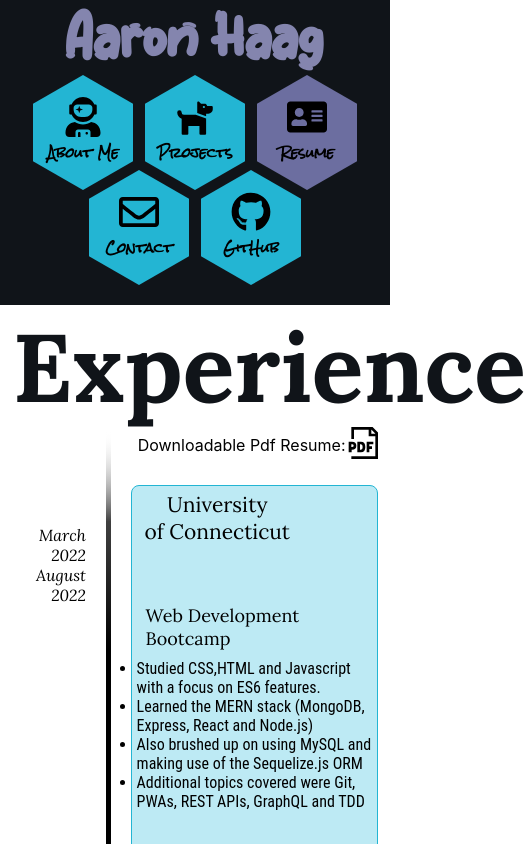
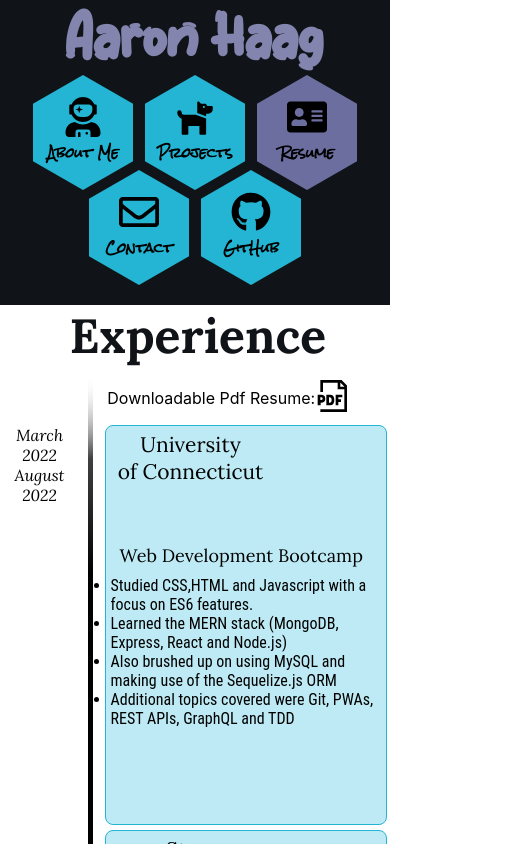
Before and after one commit to AMHaag/react-portfolio, a React (Create React App) app: page / in a window 390 px wide. Both pictures are taken after a click on the element "Resume". Shown: the top 844 px of the page, 526 px wide, since content can reach past the window. Built offline with nearby package versions, Linux system fonts and the light colour scheme.

Commit message:
contact form functionality complete

```diff
--- a/package.json
+++ b/package.json
@@ -4,12 +4,15 @@
   "version": "0.1.0",
   "private": true,
   "dependencies": {
+    "@emailjs/browser": "^3.7.0",
     "@testing-library/jest-dom": "^5.16.5",
     "@testing-library/react": "^13.3.0",
     "@testing-library/user-event": "^13.5.0",
+    "dotenv": "^16.0.3",
     "framer-motion": "^7.4.0",
     "react": "^18.2.0",
     "react-dom": "^18.2.0",
+    "react-hot-toast": "^2.4.0",
     "react-icons": "^4.4.0",
     "react-scripts": "5.0.1",
     "react-transition-group": "^4.4.5",
--- a/src/components/content/Contact.js
+++ b/src/components/content/Contact.js
@@ -1,6 +1,9 @@
 import React, { useState } from 'react';
 import './contentStyle.css';
 import profilePic from '../../images/Ahaag-Photo.jpg';
+import emailjs from '@emailjs/browser';
+import toast, { Toaster } from 'react-hot-toast';
+
 
 function Contact() {
   const [formState, setFormState] = useState({
@@ -12,14 +15,46 @@ function Contact() {
 
   function handleChange(e) {
     setFormState({ ...formState, [e.target.name]: e.target.value });
+    console.log(e);
   }
+let sendMessage = emailjs.send(
+  'service_cfbmo1i',
+  'template_9fe2v2s',
+  formState,
+  '42e7mfMHiKywSccmq'
+);
+
+
+  let sendToast = (formState) => {
+    toast.promise(
+      sendMessage,
+      {
+        loading: 'Loading',
+        success: (data) => `Message sent!`,
+        error: (err) => `This just happened: ${err.toString()}`,
+      },
+      {
+        style: {
+          minWidth: '250px',
+        },
+        success: {
+          duration: 4000,
+        },
+      }
+    );
+  };
   function handleSubmit(e) {
     e.preventDefault();
+    console.log(e.target);
+    console.log(formState + 'formstate');
+    sendToast();
+
 
   }
 
   return (
     <div>
+      <Toaster />
       <div className='boxContainer'>
         <div className='boxLeft'>
           <img
--- a/src/components/content/Resume.js
+++ b/src/components/content/Resume.js
@@ -35,7 +35,7 @@ function Resume(props) {
           animate={{ opacity: 1 }}
           transition={{ duration: 0.5, delay: 0.372 }}
         >
-          <div className='event-year'>
+          <div className='event-year year'>
             <p>
               March 2022 <br /> August 2022
             </p>
--- a/src/components/content/contentStyle.css
+++ b/src/components/content/contentStyle.css
@@ -409,6 +409,14 @@ textarea {
 
         .timeline-grid-container{
             grid-template-columns: 0.1fr 1fr 1fr 10fr .1fr;
+            grid-template-rows: 65px 45px repeat(4, 1fr);
+            grid-column-gap: 0px;
+            grid-row-gap: 5px;
+        }
+        .tl-options-box{
+            padding:0 40px 0 10px;
+
+
         }
 
 
@@ -418,6 +426,15 @@ textarea {
 
     .event-title{
         margin:5px;
+    }
+    .event-year{
+        text-align: center;
+    }
+    .event-summary{
+        flex-grow: 6;
+    }
+    .year{
+        min-height: max-content;
     }
         .about-title {
             font-family: Bangers;
@@ -431,6 +448,9 @@ textarea {
 
 
         }
+                .tl-title-box>h1{
+                    font-size: 48px;
+                }
 }
 /* debugging tags */
 #viz-bug{
```
Also changed, not shown: 1 other file (tests, documents, lock files or other folders).
